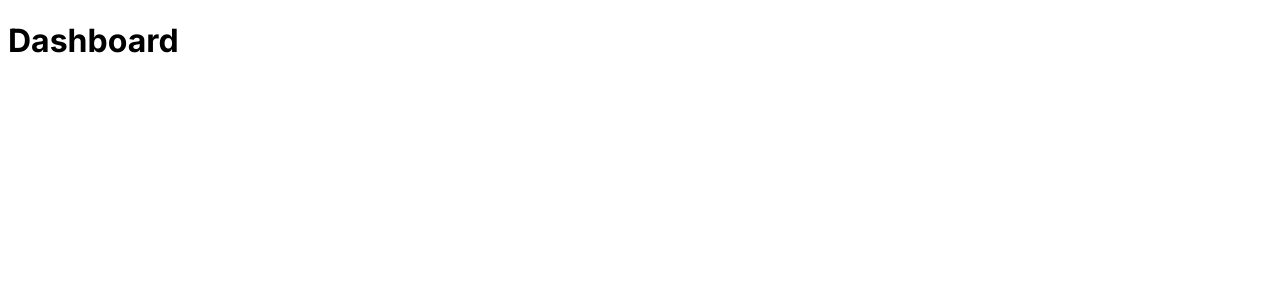
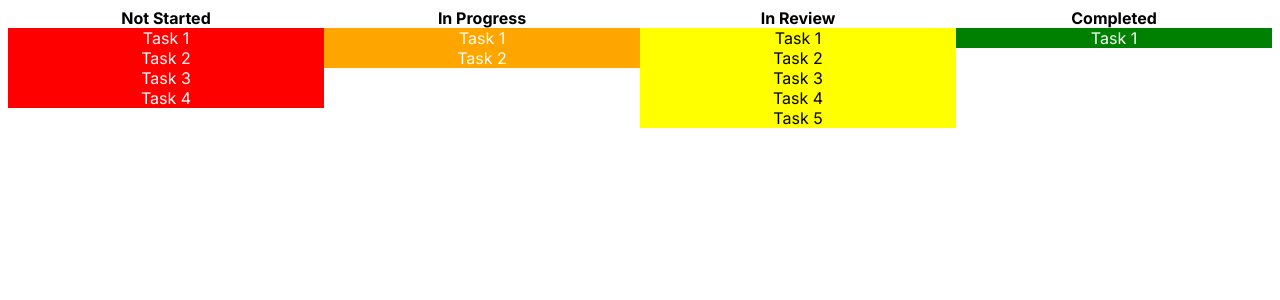
Before and after one commit to McTastic/Issue_Tracker, a Next.js app: page /dashboard in a window 1280 px wide. Shown: the top 300 px of the page. Built offline with nearby package versions, Linux system fonts and the light colour scheme.

Commit message:
added basic skeleton framework to dashboard page

```diff
--- a/app/dashboard/page.tsx
+++ b/app/dashboard/page.tsx
@@ -1,5 +1,53 @@
+import styles from "../../public/css/dashboard.module.css";
+
+const notStartedArr = ["Task 1", "Task 2", "Task 3", "Task 4"];
+const inProgressdArr = ["Task 1", "Task 2"];
+const inReviewArr = ["Task 1", "Task 2", "Task 3", "Task 4", "Task 5"];
+const completedArr = ["Task 1"];
+
 export default function DashBoard() {
-    return (
-        <h1>Dashboard</h1>
-    )
+  return (
+    <div className={styles.statusTable}>
+      <div className={styles.statusColumn}>
+        <div className={styles.statusLabel}>Not Started</div>
+        <div className={styles.notStarted}>
+          <div className={styles.tasks}>
+            {notStartedArr.map((task) => (
+              <div className={styles.task}>{task}</div>
+            ))}
+          </div>
+        </div>
+      </div>
+      <div className={styles.statusColumn}>
+        <div className={styles.statusLabel}>In Progress</div>
+        <div className={styles.inProgress}>
+          <div className={styles.tasks}>
+            {inProgressdArr.map((task) => (
+              <div className={styles.task}>{task}</div>
+            ))}
+          </div>
+        </div>
+      </div>
+      <div className={styles.statusColumn}>
+        <div className={styles.statusLabel}>In Review</div>
+        <div className={styles.inReview}>
+          <div className={styles.tasks}>
+            {inReviewArr.map((task) => (
+              <div className={styles.task}>{task}</div>
+            ))}
+          </div>
+        </div>
+      </div>
+      <div className={styles.statusColumn}>
+        <div className={styles.statusLabel}>Completed</div>
+        <div className={styles.completed}>
+          <div className={styles.tasks}>
+            {completedArr.map((task) => (
+              <div className={styles.task}>{task}</div>
+            ))}
+          </div>
+        </div>
+      </div>
+    </div>
+  );
 }
--- /dev/null
+++ b/public/css/dashboard.module.css
@@ -0,0 +1,34 @@
+.statusTable {
+    display: flex;
+    justify-content: center;
+    align-items: flex-start;
+  }
+.statusColumn {
+    flex: 1;
+    text-align: center;
+  }
+.statusLabel {
+    font-weight: bold;
+  }
+.notStarted {
+    background-color: #ff0000;
+    color: #fff
+  }
+.inProgress {
+    background-color: #ffa500;
+    color: #fff
+  }
+.inReview {
+    background-color: #ffff00;
+  }
+.completed {
+    background-color: #008000;
+    color: #fff
+  }
+.tasks{
+    display: flex;
+    flex-wrap: wrap;
+}
+.task{
+    flex-basis: 100%;
+}
```
Also changed, not shown: app/api/auth/auth.ts (added), app/api/user.tsx (added), 1 other file (tests, documents, lock files or other folders).
